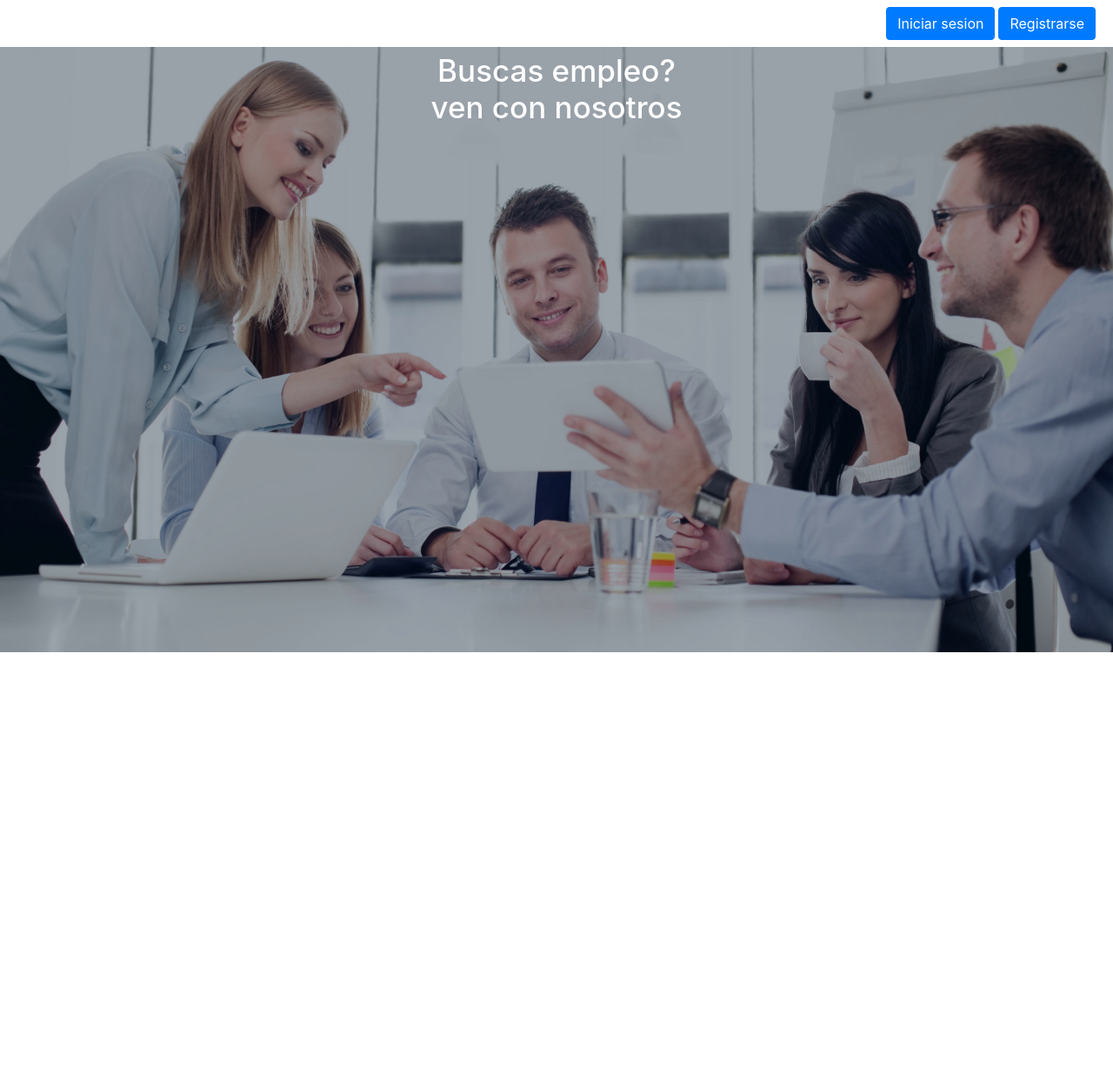
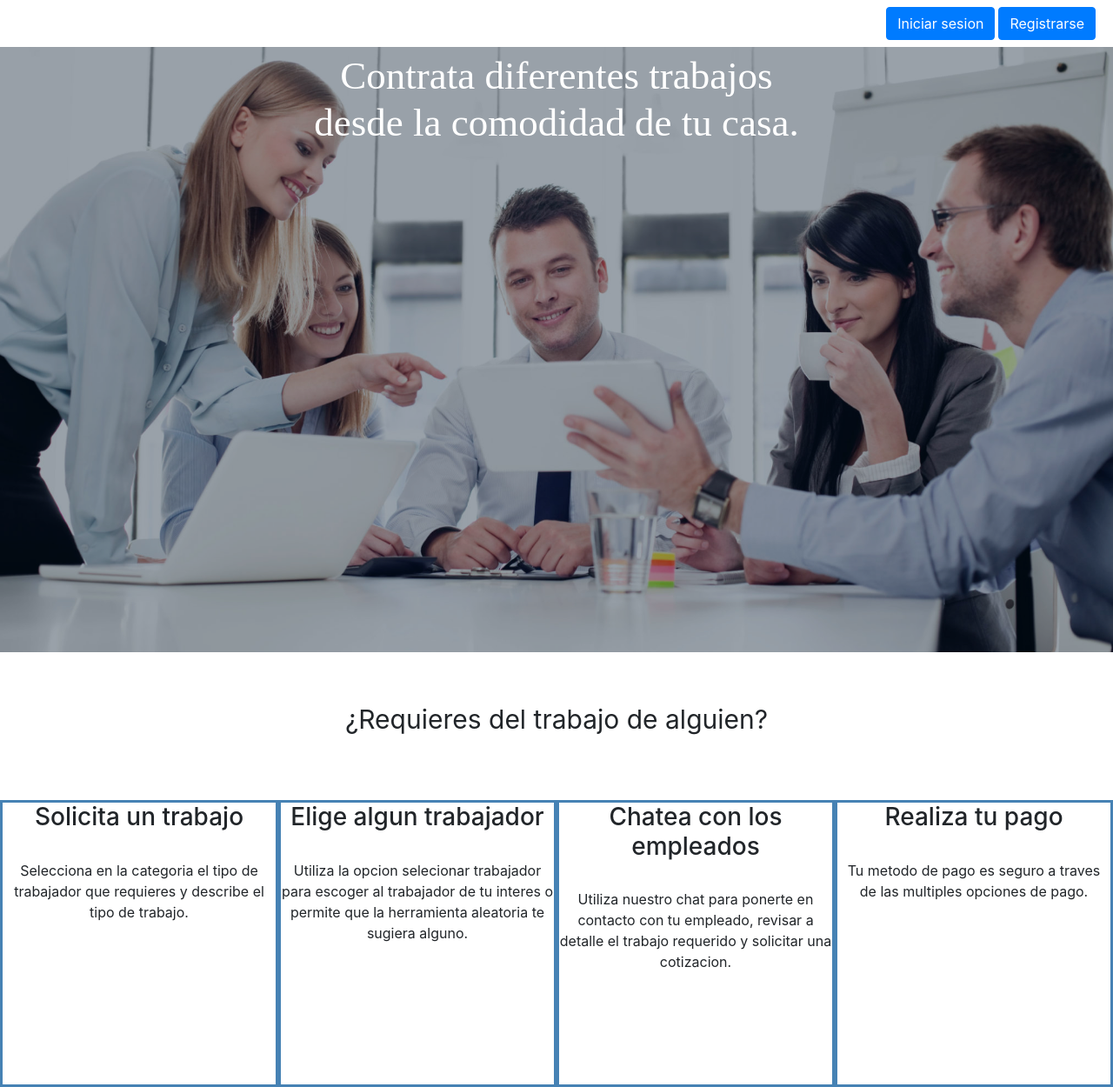
Before and after one commit to robe7249/proyecto, a plain HTML site: page index.html in a window 1280 px wide. Shown: the whole page at 87% size. Before the commit the page ends 800 px from the top, so only its background shows below. Drawn offline with nearby package versions, Linux system fonts and the light colour scheme.

Commit message:
segundo cambio

```diff
--- a/index.html
+++ b/index.html
@@ -8,6 +8,7 @@
     <title>Contactos</title>
 </head>
 <body>
+
 
  <header>
     <nav class="navbar fixed-top navbar-expand-lg navbar-light bg-white">
@@ -33,8 +34,35 @@
 
 <section class="banner">
     <div class="banner-content">
-        <h1>Buscas empleo? <br>ven con nosotros</h1>
+        <h1>Contrata diferentes trabajos<br>desde la comodidad de tu casa.</h1>
     </div>
+</section>
+
+<section class="main">
+  <div class="publish">
+    <p>
+     ¿Requieres del trabajo de alguien?
+    </p>
+  </div>
+<div class="options">
+ <article class="steps">
+  <h3>Solicita un trabajo</h3> <br>
+  <p>Selecciona en la categoria el tipo de trabajador que requieres y describe el tipo de trabajo.</p>
+ </article>
+ <article class="steps">
+  <h3>Elige algun trabajador</h3> <br>
+  <p>Utiliza la opcion selecionar trabajador para escoger al trabajador de tu interes o permite que la herramienta aleatoria te sugiera alguno.</p>
+</article>
+<article class="steps">
+  <h3>Chatea con los empleados</h3> <br>
+  <p>Utiliza nuestro chat para ponerte en contacto con tu empleado, revisar a detalle el trabajo requerido y solicitar una cotizacion.</p>
+</article>
+<article class="steps">
+  <h3>Realiza tu pago</h3> <br>
+  <p>Tu metodo de pago es seguro a traves de las multiples opciones de pago.</p>
+</article>
+</div>
+
 </section>
 
 
--- a/style.css
+++ b/style.css
@@ -22,10 +22,11 @@
 }
 
 .banner-content h1{
+    font-family: "Alegreya", serif;
     margin-top: 60px;
     padding: 0;
-    padding-bottom: 30px;
-    font-size: 35px;
+    /* padding-bottom: 30px; */
+    font-size: 45px;
     text-align: center;
 }
 
@@ -72,3 +73,27 @@
     font-size: 20px;
     padding-left: 15px;
 }
+
+.main .publish >p{
+    margin-top: 55px;
+    text-align: center;
+    font-size: 30px;
+}
+.main .options {
+    margin-top: 70px;
+    display: grid;
+    grid-template: repeat(1, 330px) / repeat(4, 1fr); /* esto hace las filas y columnas al mismo tiempo*/
+
+}
+
+.main .options .steps {
+    text-align: center;
+    border: steelblue solid;
+}
+
+@media(max-width: 426px){
+    .main .options {
+        display: flex;
+        flex-direction: column;
+    }
+}
```
